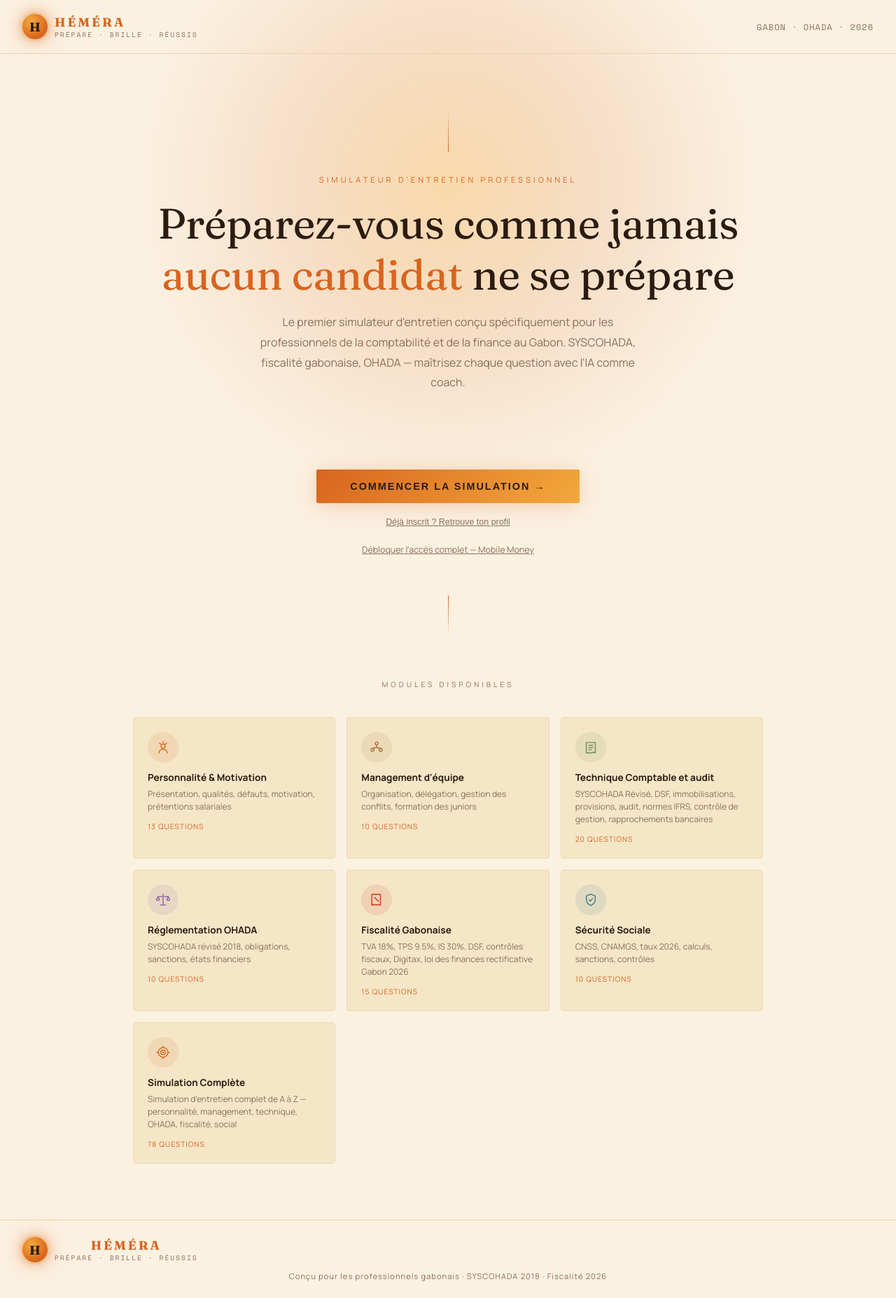
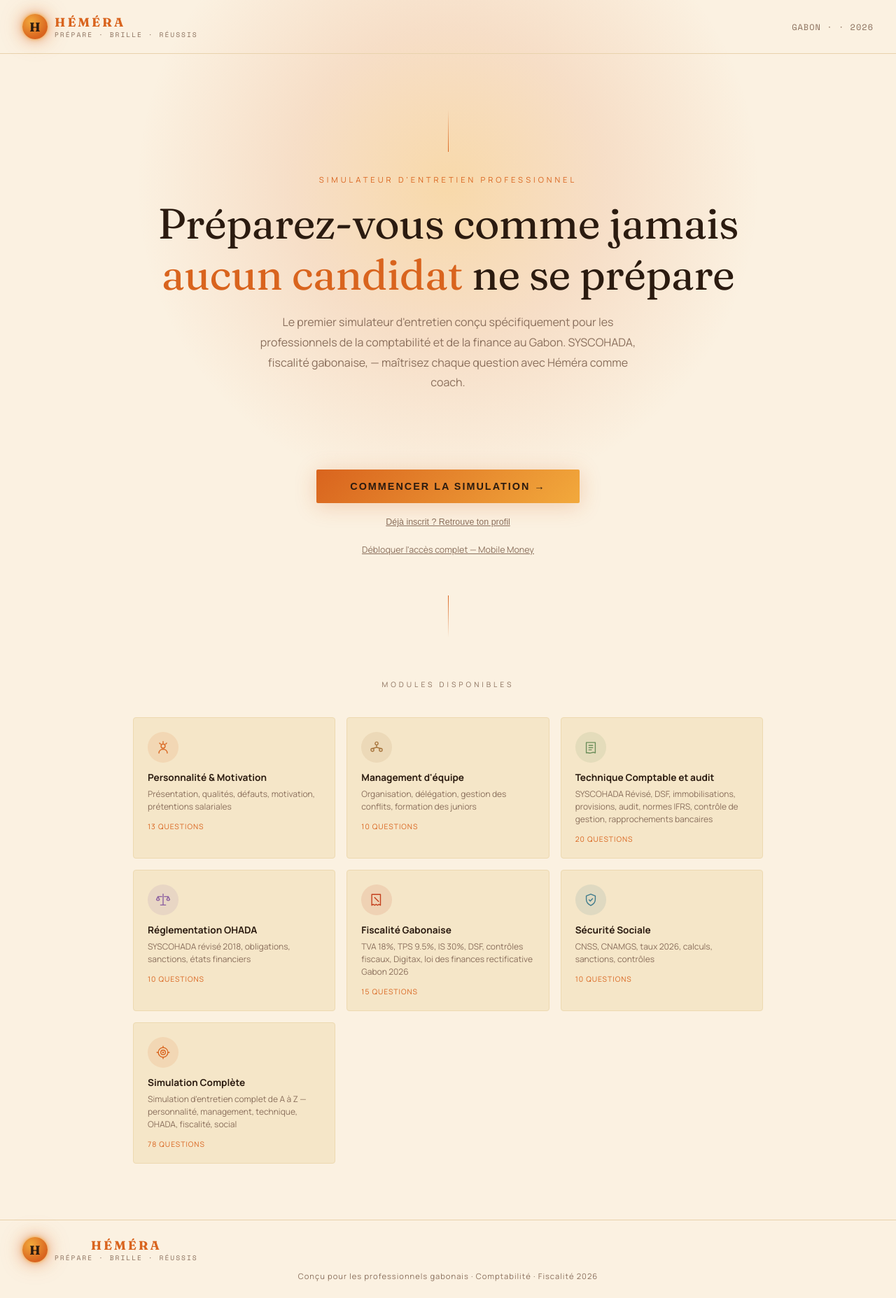
Before and after one commit to Zolo-17/H-m-ra, a React (Vite) app: page / in a window 1280 px wide. Shown: the whole page at 70% size. Built offline with nearby package versions, Linux system fonts and the light colour scheme.

Commit message:
Update text content in App.jsx

```diff
--- a/src/App.jsx
+++ b/src/App.jsx
@@ -538,7 +538,7 @@ function Landing({ onStart, candidate, onFindProfile }) {
           fontSize: "0.75rem", color: T.gris,
           letterSpacing: 1, textTransform: "uppercase",
           fontFamily: "'Space Mono', monospace",
-        }}>Gabon · OHADA · 2026</div>
+        }}>Gabon · · 2026</div>
       </nav>
 
       {/* Hero */}
@@ -583,7 +583,7 @@ function Landing({ onStart, candidate, onFindProfile }) {
         }}>
           Le premier simulateur d'entretien conçu spécifiquement pour les professionnels
           de la comptabilité et de la finance au Gabon. SYSCOHADA, fiscalité gabonaise,
-          OHADA — maîtrisez chaque question avec l'IA comme coach.
+           — maîtrisez chaque question avec Héméra comme coach.
         </p>
 
         {/* Stats */}
@@ -813,7 +813,7 @@ function Landing({ onStart, candidate, onFindProfile }) {
           fontSize: "0.7rem", color: T.gris,
           marginTop: 12, letterSpacing: 1,
         }}>
-          Conçu pour les professionnels gabonais · SYSCOHADA 2018 · Fiscalité 2026
+          Conçu pour les professionnels gabonais · Comptabilité · Fiscalité 2026
         </div>
       </div>
     </div>
@@ -1188,7 +1188,7 @@ function Simulator({ module, candidate, onBack }) {
         { role: "user", content: fullPrompt },
         {
           role: "assistant",
-          content: `Bonjour, je suis ravi(e) de mener cet entretien avec vous aujourd'hui. Commençons.\n\n${bank[0].q}`,
+          content: `Bonjour M., Mme, je suis ravi de mener cet entretien avec vous aujourd'hui. Commençons.\n\n${bank[0].q}`,
         },
       ]);
     }
@@ -1498,7 +1498,6 @@ function Simulator({ module, candidate, onBack }) {
               "Parlez toujours en JE — jamais on/nous",
               "Donnez toujours un exemple concret",
               "Concluez en reliant au poste visé",
-              "N'utilisez jamais 'voilà' en conclusion",
             ].map(r => (
               <div key={r} style={{
                 fontSize: "0.78rem", color: T.orPale,
```
